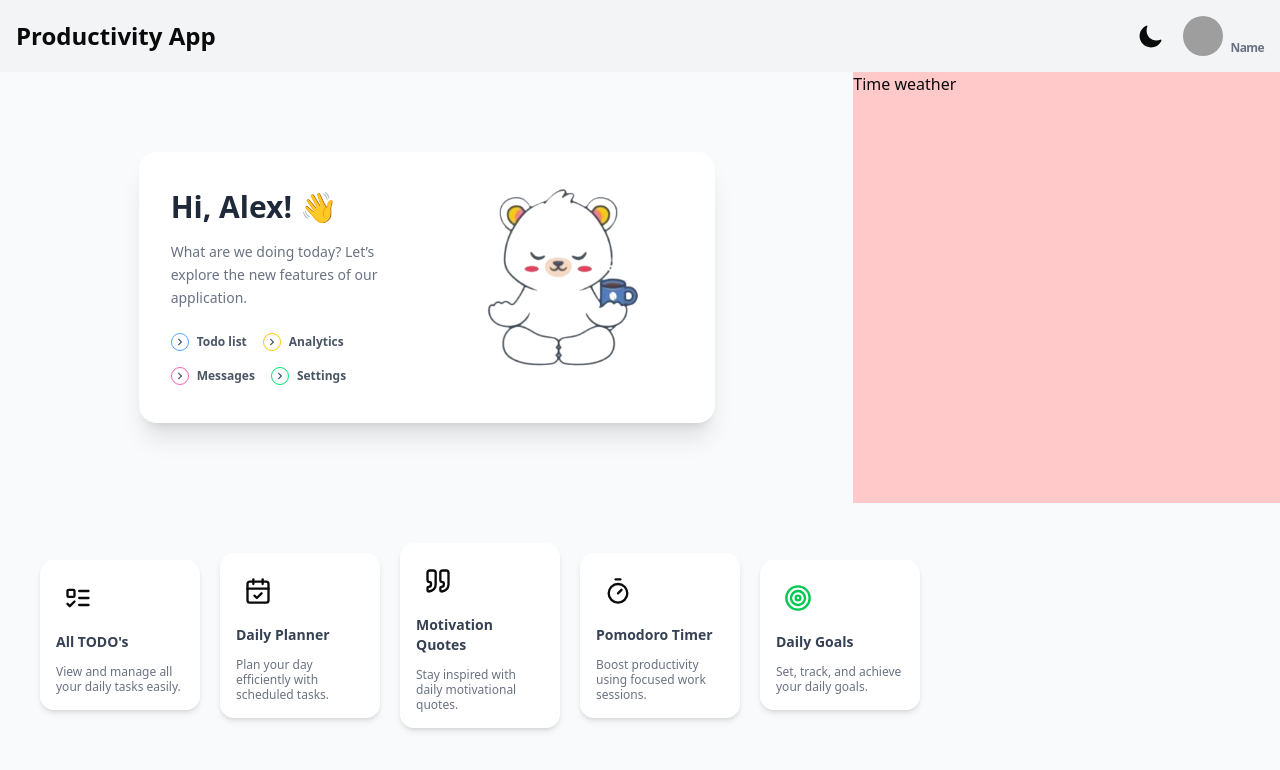
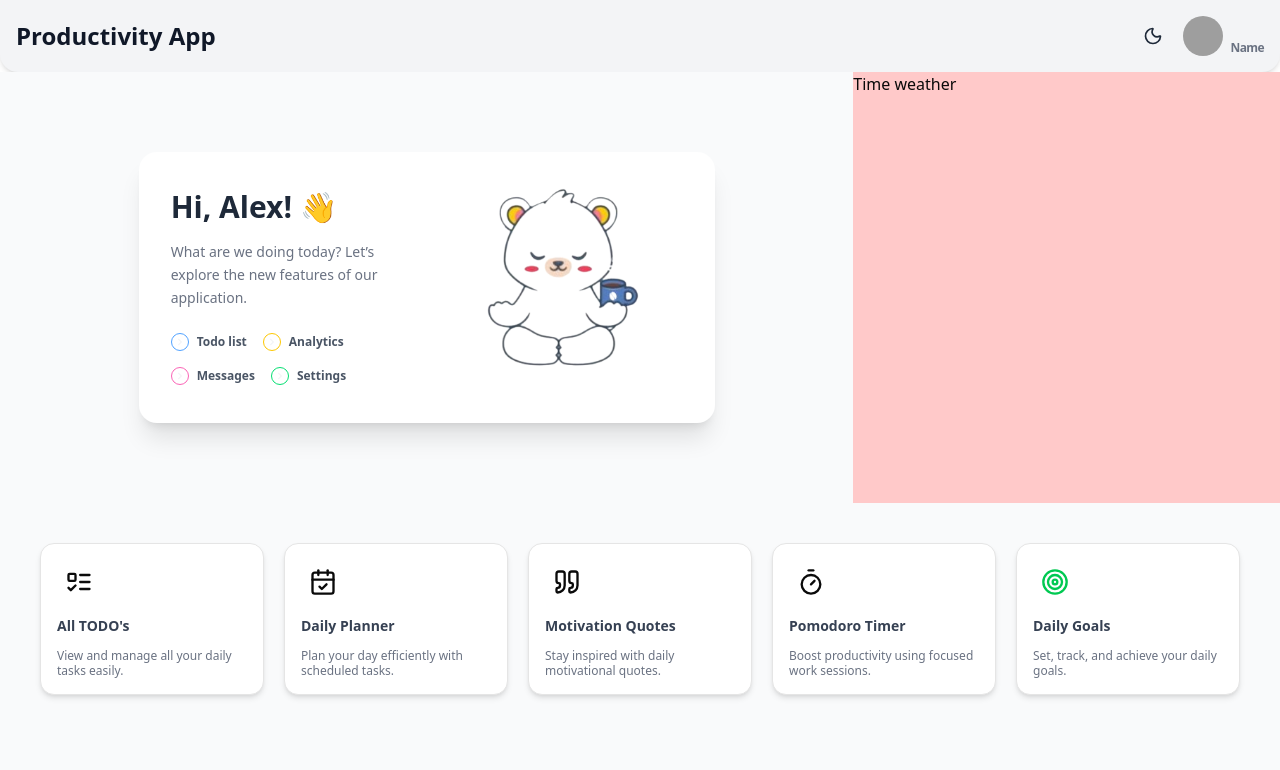
Before and after one commit to Shivani-verma-au25/productivilty-Application, a React (Vite) app in the folder frontend/: page / in a window 1280 px wide. Shown: the top 770 px of the page. Built offline with nearby package versions, Linux system fonts and the light colour scheme; no server answers; grey boxes are pictures that could not be loaded.

Commit message:
added theme functionality

```diff
--- a/frontend/src/components/Features.jsx
+++ b/frontend/src/components/Features.jsx
@@ -9,23 +9,23 @@ const Features = ({feature}) => {
   return (
     <div
     onClick={()=>navigate(path)}
-    className="group w-40 bg-white rounded-xl shadow-md p-4 flex flex-col items-start gap-3 cursor-pointer transition-all duration-300 hover:shadow-xl hover:-translate-y-1">
+    className="group w-58 bg-white rounded-xl shadow-md p-4 flex flex-col items-start gap-3 cursor-pointer transition-all duration-300 hover:shadow-xl hover:-translate-y-1 dark:bg-gray-800 border dark:border-gray-600  ">
 
       {/* icon */}
       <div className={`p-2 rounded-lg bg-${color}-50 group-hover:bg-${color}-100 transition-colors`}>
         <Icon
           size={28}
-          className={`text-${color}-500 group-hover:text-${color}-500 transition-colors`}
+          className={`text-${color}-500 group-hover:text-${color}-500 transition-colors dark:text-gray-200 `}
         />
 
       </div>
 
       {/* text */}
-      <p className="text-sm font-semibold text-gray-700">
+      <p className="text-sm font-semibold text-gray-700 dark:text-gray-200">
         {title}
       </p>
 
-      <span className="text-xs text-gray-500 leading-tight">
+      <span className="text-xs text-gray-500 leading-tight dark:text-gray-400">
         {description}
       </span>
     </div>
--- a/frontend/src/components/TaskList.jsx
+++ b/frontend/src/components/TaskList.jsx
@@ -55,16 +55,16 @@ const TaskList = () => {
   }, []);
 
   return (
-    <div className="max-w-5xl mx-auto bg-white shadow-xl rounded-2xl overflow-hidden">
+    <div className="max-w-5xl mx-auto bg-white shadow-xl rounded-2xl overflow-hidden dark:bg-gray-800 my-10">
       {/* Header */}
       <div className="flex justify-between items-center px-6 py-4 border-b">
-        <h1 className="text-2xl md:text-4xl p-5 font-semibold tracking-tighter text-gray-800">
+        <h1 className="text-2xl md:text-4xl p-5 font-semibold tracking-tighter dark:text-gray-100">
           Your Personalised Task List
         </h1>
         <Button
           variant="ghost"
           size="icon"
-          className="rounded-full hover:bg-gray-100 cursor-pointer"
+          className="rounded-full hover:bg-gray-100 cursor-pointer dark:hover:bg-gray-700"
           onClick={() => navigate("/")}
         >
           <IoReturnDownBack size={22} />
@@ -73,17 +73,17 @@ const TaskList = () => {
 
       {/* Form */}
       <form onSubmit={handleTask}
-      className="grid grid-cols-1 md:grid-cols-12 gap-4 px-6 py-10 border-b bg-gray-50">
+      className="grid grid-cols-1 md:grid-cols-12 gap-4 px-6 py-10 border-b bg-gray-50 dark:bg-gray-800">
         {/* Task Title */}
         <div className="md:col-span-4">
-          <label className="text-sm font-medium text-gray-600">
+          <label className="text-md font-medium text-gray-600 dark:text-gray-200">
             Task Title
           </label>
           <Input
             type="text"
             required
             placeholder="Add your task here..."
-            className="mt-1 border-0 border-b rounded-none focus-visible:ring-0 bg-transparent"
+            className="mt-1 border-0 border-b rounded-none focus-visible:ring-0 bg-transparent hover:py-5 transition-all duration-400 ease"
             onChange={handlerInptChange}
             name="taskTitle"
             value={formData.taskTitle}
@@ -92,14 +92,14 @@ const TaskList = () => {
 
         {/* Task Description */}
         <div className="md:col-span-5">
-          <label className="text-sm font-medium text-gray-600">
+          <label className="text-md font-medium text-gray-600 dark:text-gray-200">
             Task Details
           </label>
           <Input
             type="text"
             required
             placeholder="Add your task details here..."
-            className="mt-1 border-0 border-b rounded-none focus-visible:ring-0 bg-transparent"
+            className="mt-1 border-0 border-b rounded-none focus-visible:ring-0 bg-transparent hover:py-5 transition-all duration-400 ease"
             onChange={handlerInptChange}
             name="taskDetails"
             value={formData.taskDetails}
@@ -115,11 +115,11 @@ const TaskList = () => {
       </form>
 
       {/* tasks listed here */}
-      <div className="px-6 py-10 space-y-5">
-        <h2 className="text-lg font-semibold text-gray-700">Your Tasks</h2>
-        {data?.map((task) => (
+      <div className="px-6 py-10 space-y-5 ">
+        <h2 className="text-xl font-semibold text-gray-700 dark:text-gray-100">Your Tasks</h2>
+        {data ? (data?.map((task) => (
           <TaskListcard task={task} />
-        ))}
+        ))) : <div className="text-2xl text-center dark:grey-200 text-gray-800">No tasks available</div>}
       </div>
     </div>
   );
--- a/frontend/src/components/TaskListcard.jsx
+++ b/frontend/src/components/TaskListcard.jsx
@@ -11,13 +11,13 @@ const TaskListcard = ({task}) => {
 
   return (
     <>  {/* Task Card */}
-        <div key={task._id} className="flex justify-between items-start bg-white border rounded-xl p-4 shadow-sm hover:shadow-md transition">
+        <div key={task._id} className="flex justify-between items-start bg-white border rounded-xl p-4 shadow-sm hover:shadow-md transition dark:bg-gray-800 text-gray-800 dark:text-gray-100">
           <div>
-            <h3 className="font-semibold text-gray-800">{task.taskTitle}</h3>
+            <h3 className="font-semibold text-gray-800 dark:text-gray-100">{task.taskTitle}</h3>
             {markedDone ? (
-              <p className="text-sm text-green-500 font-bold mt-1 line-through">
+              <p className="text-sm text-green-500 font-bold mt-1 line-through dark:text-green-500">
                 {task.taskDetails}</p>) : (
-              <p className="text-sm text-gray-500 mt-1">
+              <p className="text-sm text-gray-500 mt-1 dark:text-gray-400" >
                 {task.taskDetails}
               </p>
             )}
--- a/frontend/src/components/ui/Navbar.jsx
+++ b/frontend/src/components/ui/Navbar.jsx
@@ -1,22 +1,37 @@
-import React from 'react'
-import { IoMoon } from "react-icons/io5";
-
+import { useTheme } from "@/themeContext/ThemeProvider";
+import { Moon, Sun } from "lucide-react";
+import React from "react";
 
 const Navbar = () => {
+  const { theme, toggleTheme } = useTheme();
   return (
-    <nav className='max-w-7xl bg-gray-100  mx-auto' >
-      <div className='flex justify-between items-center p-4'>
-        <div className='text-2xl font-bold'>Productivity App</div>
-        <div className='flex justify-center  items-center gap-5'>
-          <button className='cursor-pointer hover:scale-105 transition-scale duration-300'><IoMoon className='' size={25} /></button>
-          <div className='flex  items-end gap-2 '>
-            <img className='w-10 h-10 object-cover rounded-full hover:scale-105 transition-scale duration-300 cursor-pointer' src="https://plus.unsplash.com/premium_photo-1667520043080-53dcca77e2aa?w=600&auto=format&fit=crop&q=60&ixlib=rb-4.1.0&ixid=M3wxMjA3fDB8MHxzZWFyY2h8MXx8bW9kZWxzfGVufDB8fDB8fHww" alt="" />
-            <p className='text-xs font-semibold tracking-tighter text-gray-500'>Name</p>
+    <nav className="max-w-7xl bg-gray-100  mx-auto dark:bg-gray-800  shadow-md rounded-b-2xl ">
+      <div className="flex justify-between items-center p-4">
+        <div className="text-2xl font-bold text-gray-900 dark:text-gray-200">Productivity App</div>
+        <div className="flex justify-center  items-center gap-5">
+          <button
+          onClick={toggleTheme}
+          className="cursor-pointer hover:scale-105 transition-scale duration-300">
+            {theme === "light" ? (
+              <Moon className="text-gray-800" size={20} />
+            ) : (
+              <Sun className="text-white" size={20} />
+            )}
+          </button>
+          <div className="flex  items-end gap-2 ">
+            <img
+              className="w-10 h-10 object-cover rounded-full hover:scale-105 transition-scale duration-300 cursor-pointer"
+              src="https://plus.unsplash.com/premium_photo-1667520043080-53dcca77e2aa?w=600&auto=format&fit=crop&q=60&ixlib=rb-4.1.0&ixid=M3wxMjA3fDB8MHxzZWFyY2h8MXx8bW9kZWxzfGVufDB8fDB8fHww"
+              alt=""
+            />
+            <p className="text-xs font-semibold tracking-tighter text-gray-500">
+              Name
+            </p>
           </div>
         </div>
       </div>
     </nav>
-  )
-}
+  );
+};
 
-export default Navbar
+export default Navbar;
--- a/frontend/src/main.jsx
+++ b/frontend/src/main.jsx
@@ -3,11 +3,12 @@ import { createRoot } from 'react-dom/client'
 import './index.css'
 import App from './App.jsx'
 import { BrowserRouter } from 'react-router-dom'
+import ThemeProvider from './themeContext/ThemeProvider'
 
 createRoot(document.getElementById('root')).render(
   <BrowserRouter>
-  <StrictMode>
-    <App />
-  </StrictMode>
+    <ThemeProvider>
+      <App />
+    </ThemeProvider>
   </BrowserRouter>
 )
--- a/frontend/src/pages/HomePage.jsx
+++ b/frontend/src/pages/HomePage.jsx
@@ -7,13 +7,13 @@ import { featuresData } from "../featuresData";
 const HomePage = () => {
 
   return (
-    <div className="max-w-7xl h-screen mx-auto bg-gray-50">
+    <div className="max-w-7xl h-screen mx-auto bg-gray-50 dark:bg-gray-900">
       {/* top section */}
       <div className="w-full flex justify-center  ">
         {/* left part */}
-        <div className="w-2/2 bg-gray-50 flex justify-center items-start py-20">
+        <div className="w-2/2 bg-gray-50 flex justify-center items-start py-20 dark:bg-gray-900">
           {/* container */}
-          <div className="relative max-w-xl w-full bg-white rounded-2xl px-8 py-6 shadow-xl flex flex-col md:flex-row items-center gap-6">
+          <div className="relative max-w-xl w-full bg-white rounded-2xl px-8 py-6 shadow-xl flex flex-col md:flex-row items-center gap-6 dark:bg-gray-300 ">
             {/* text section */}
             <div className="md:w-1/2 flex flex-col justify-center gap-4">
               <h1 className="text-3xl font-bold text-gray-800">Hi, Alex! 👋</h1>
@@ -34,7 +34,7 @@ const HomePage = () => {
                   <div key={index} className="flex items-center gap-2">
                     <FaChevronRight
                       size={18}
-                      className={`border ${item.color} rounded-full p-1 text-gray-600`}
+                      className={`border ${item.color} rounded-full p-1 text-gray-100 `}
                     />
                     <span className="text-xs font-semibold text-gray-600">
                       {item.label}
--- /dev/null
+++ b/frontend/src/themeContext/ThemeProvider.jsx
@@ -0,0 +1,40 @@
+import React, { createContext, useContext, useEffect, useState } from 'react'
+export const ThemeContext = createContext()
+
+
+
+const ThemeProvider = ({children}) => {
+  const [theme,setTheme] = useState('light');
+
+
+  // load theme from local storage
+  useEffect(()=>{
+    const savedTheme = localStorage.getItem('theme');
+    if(savedTheme){
+      setTheme(savedTheme);
+      document.documentElement.classList.toggle('dark', savedTheme === 'dark');
+    }
+  },[])
+
+  // toggle dark theme
+  const toggleTheme = ()=>{
+    const newTheme = theme === 'light'? 'dark' : 'light';
+    setTheme(newTheme);
+
+    document.documentElement.classList.toggle('dark',newTheme === 'dark');
+    localStorage.setItem('theme',newTheme);
+  }
+
+
+  return (
+    <ThemeContext.Provider value={{theme , setTheme, toggleTheme}}>{children}</ThemeContext.Provider>
+  )
+}
+
+export default ThemeProvider
+
+
+ // custom hook to toggle theme
+ export const useTheme = () =>{
+  return useContext(ThemeContext);
+ }
```
